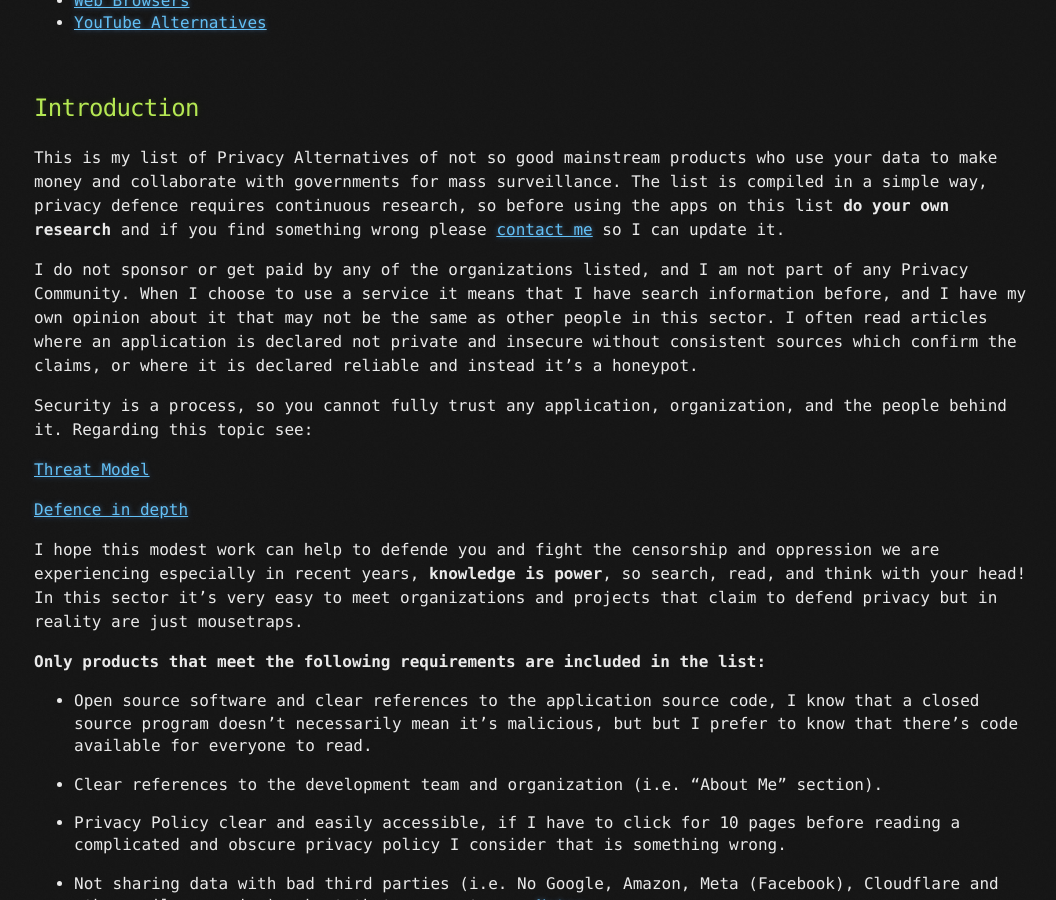
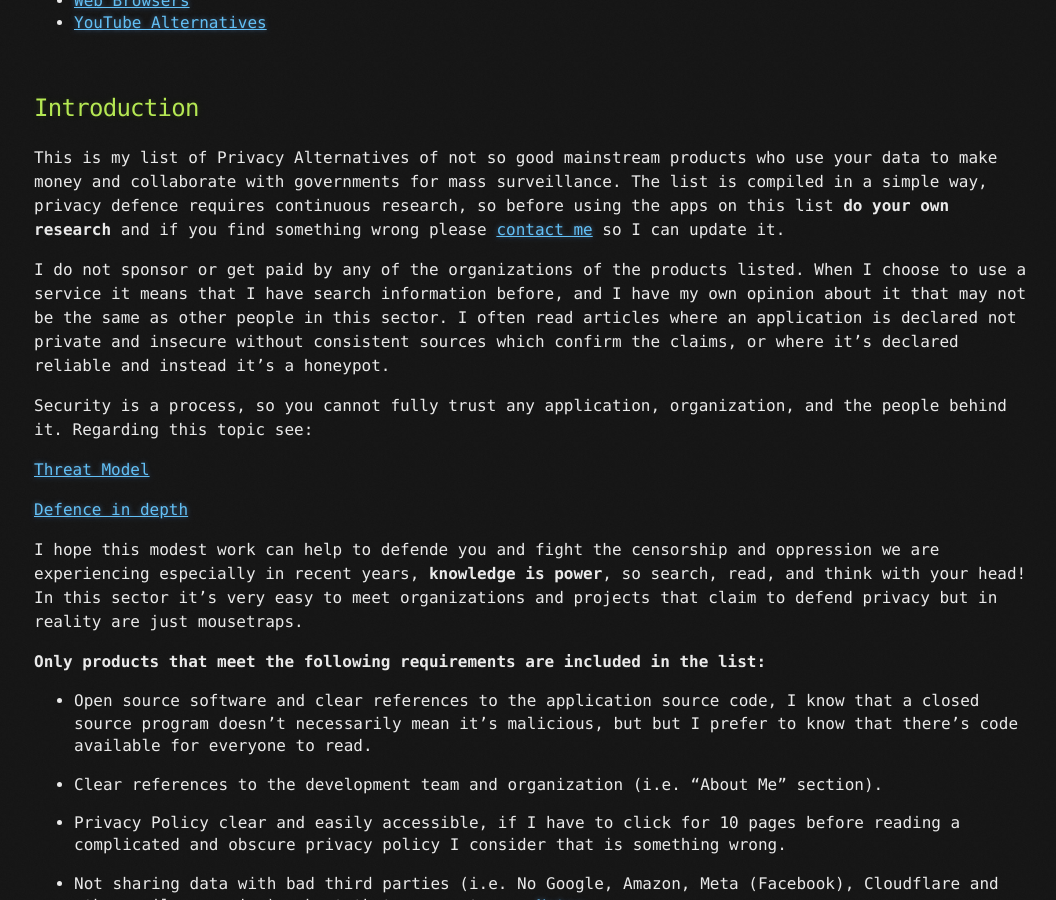
Before and after one commit to brainfucksec/brainfucksec.github.io, a Jekyll site: the page built from _posts/2022-03-20-a-good-privacy-list.md, in a window 1280 px wide and 900 px high, scrolled down 718 px. Shown: the whole window, without its empty margins (106-1162 px from the left). Built offline with Jekyll 4.4.1, drawn with Linux system fonts in a browser that asks for light colours.

Commit message:
Update _posts/2022-03-20-a-good-privacy-list.md

```diff
--- a/_posts/2022-03-20-a-good-privacy-list.md
+++ b/_posts/2022-03-20-a-good-privacy-list.md
@@ -35,8 +35,9 @@
 This is my list of Privacy Alternatives of not so good mainstream products who use your data to make money and collaborate with governments for mass surveillance.
 The list is compiled in a simple way, privacy defence requires continuous research, so before using the apps on this list **do your own research** and if you find something wrong please [contact me](https://brainfucksec.github.io/contacts) so I can update it.
 
-I do not sponsor or get paid by any of the organizations listed, and I am not part of any Privacy Community.
-When I choose to use a service it means that I have search information before, and I have my own opinion about it that may not be the same as other people in this sector.  I often read articles where an application is declared not private and insecure without consistent sources which confirm the claims, or where it is declared reliable and instead it's a honeypot.
+I do not sponsor or get paid by any of the organizations of the products listed.
+When I choose to use a service it means that I have search information before, and I have my own opinion about it that may not be the same as other people in this sector.
+I often read articles where an application is declared not private and insecure without consistent sources which confirm the claims, or where it's declared reliable and instead it's a honeypot.
 
 Security is a process, so you cannot fully trust any application, organization, and the people behind it.
 Regarding this topic see:
```
